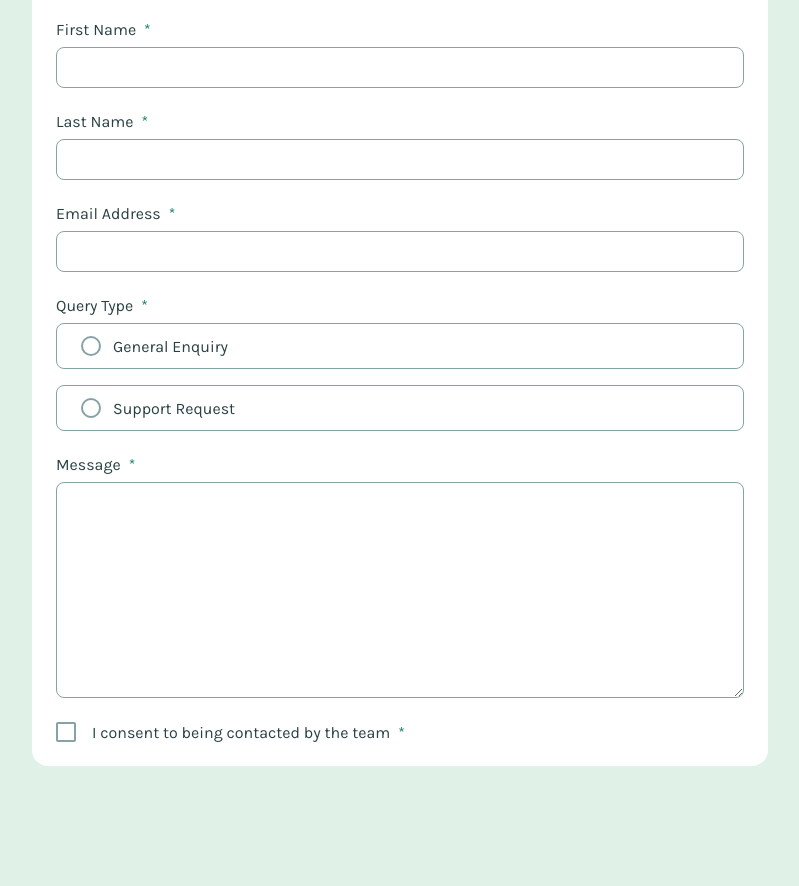
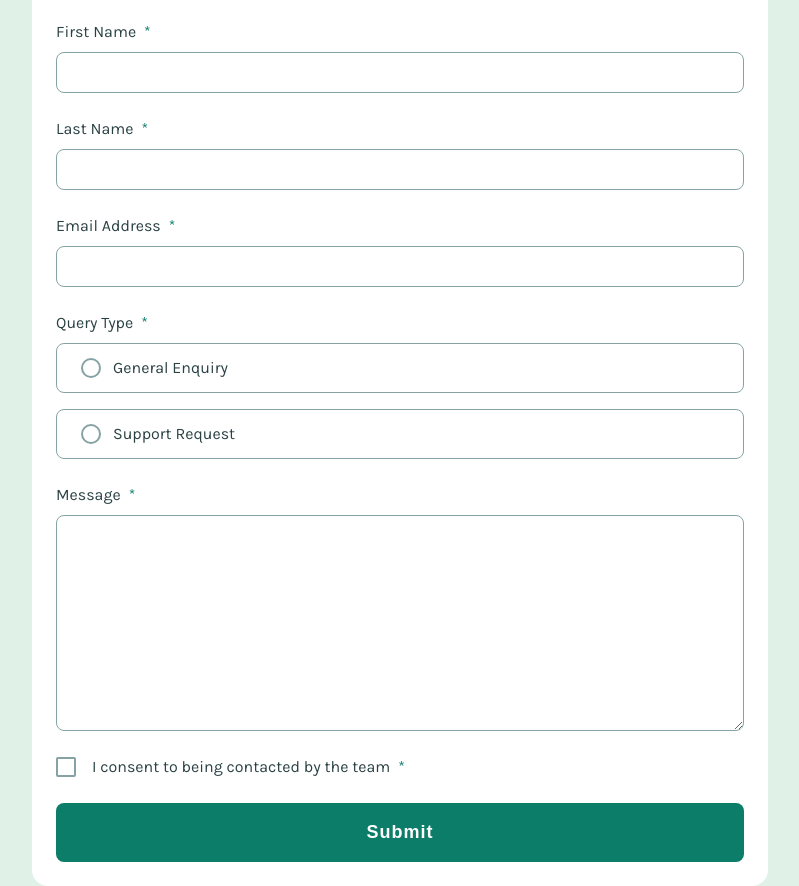
Before and after one commit to delroscol98/signup-form, a website: page index.html in a window 1280 px wide. Shown: the part 92-978 px from the top of the page, without its empty margins (240-1039 px from the left). Before the commit the page ends 858 px from the top, so only its background shows below. Drawn offline with Linux system fonts and the light colour scheme.

Commit message:
HTML and CSS modified

```diff
--- a/index.html
+++ b/index.html
@@ -40,7 +40,7 @@
       </p>
     </section>
 
-    <form action="submit" class="form">
+    <form class="form">
       <h1 class="heading">Contact Us</h1>
 
       <article class="form__names">
@@ -113,6 +113,10 @@
           >I consent to being contacted by the team</label
         >
       </article>
+
+      <button type="submit" class="form__btn paragraph__md--bold">
+        Submit
+      </button>
     </form>
   </body>
 </html>
--- a/sass/base/_typography.scss
+++ b/sass/base/_typography.scss
@@ -13,21 +13,22 @@ body,
 }
 
 .paragraph {
-  line-height: 1.5;
+  &__md--bold {
+    line-height: 1.5;
+    font-size: 1.8rem;
+    font-weight: 700;
+    letter-spacing: 1px;
+  }
 
-  &__md {
+  &__md--regular {
+    line-height: 1.5;
+
     font-size: 1.8rem;
-
-    &--bold {
-      font-weight: 700;
-    }
-
-    &--regular {
-      font-weight: 400;
-    }
+    font-weight: 400;
   }
 
   &__sm {
     font-size: 1.6rem;
+    line-height: 1.5;
   }
 }
--- a/sass/components/_form.scss
+++ b/sass/components/_form.scss
@@ -116,9 +116,17 @@
 
       &:checked,
       &:checked::before {
-        border: 0;
+        border: 0 solid transparent;
         opacity: 1;
       }
     }
   }
+
+  &__btn {
+    border: none;
+    background-color: $green-dark;
+    padding: 1.6rem 0;
+    color: $white;
+    border-radius: 0.8rem;
+  }
 }
```
Also changed, not shown: css/style.css.
